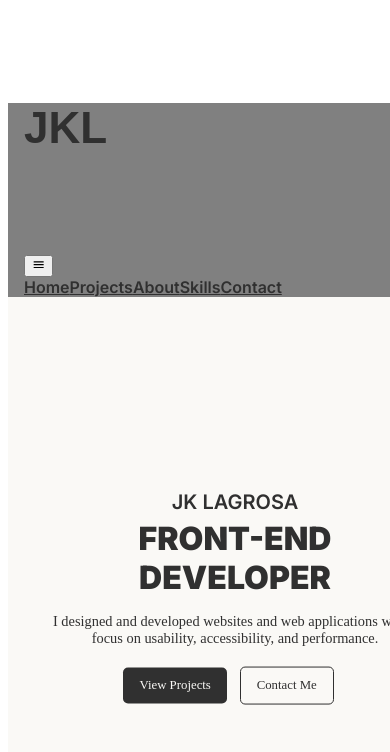
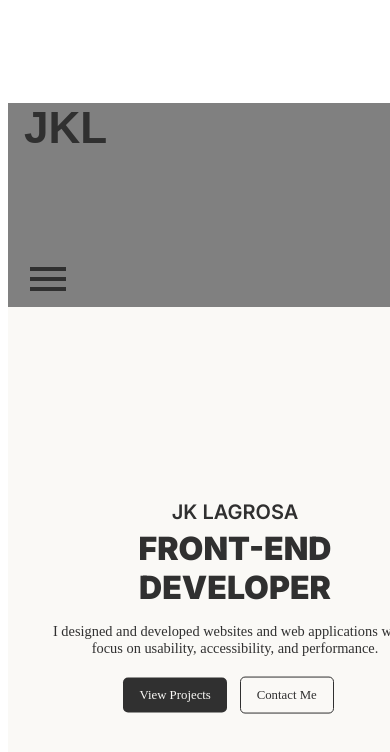
Before and after one commit to jklagrosa/JK-Lagrosa, a Next.js app: page / in a window 390 px wide. Shown: the top 752 px of the page. Built offline with nearby package versions, Linux system fonts and the light colour scheme.

Commit message:
Added: media queries to offcanvas

```diff
--- a/components/Nav.js
+++ b/components/Nav.js
@@ -1,11 +1,17 @@
+import { useState } from "react";
 import styles from "../styles/COMPONENT.module.scss";
 import Container from "react-bootstrap/Container";
 import Nav from "react-bootstrap/Nav";
 import Navbar from "react-bootstrap/Navbar";
+import Offcanvas from "react-bootstrap/Offcanvas";
 import { useRouter } from "next/router";
 import { MdOutlineMenu } from "react-icons/md";
 
 const Navigation = () => {
+  const [show, setShow] = useState(false);
+
+  const handleClose = () => setShow(false);
+  const handleShow = () => setShow(true);
   const router = useRouter();
 
   return (
@@ -19,20 +25,55 @@ const Navigation = () => {
           <Navbar.Brand onClick={() => router.push("/")}>
             <h6>JKL</h6>
           </Navbar.Brand>
-          <Navbar.Toggle aria-controls="basic-navbar-nav">
-            <MdOutlineMenu />
+          <Navbar.Toggle
+            aria-controls="basic-navbar-nav"
+            style={{ all: "unset" }}
+          >
+            <MdOutlineMenu
+              className={styles._navigation_hamburger_menu_}
+              onClick={handleShow}
+            />
           </Navbar.Toggle>
-          <Navbar.Collapse id="basic-navbar-nav">
+          <Navbar.Collapse
+            id="basic-navbar-nav"
+            className={styles._navigation_collapse_}
+          >
             <Nav className="ms-auto" id={styles._navigation_component_links_}>
               <Nav.Link onClick={() => router.push("/")}>Home</Nav.Link>
-              <Nav.Link href="#link">Projects</Nav.Link>
-              <Nav.Link href="#link">About</Nav.Link>
-              <Nav.Link href="#link">Skills</Nav.Link>
-              <Nav.Link href="#link">Contact</Nav.Link>
+              <Nav.Link href="#projects">Projects</Nav.Link>
+              <Nav.Link href="#about">About</Nav.Link>
+              <Nav.Link href="#skills">Skills</Nav.Link>
+              <Nav.Link href="#contact">Contact</Nav.Link>
             </Nav>
           </Navbar.Collapse>
         </Container>
       </Navbar>
+
+      {/* OFFCANVAS FOR LINKS - MEDIUM TO SMALL DEVICES - 991px */}
+
+      <Offcanvas
+        show={show}
+        onHide={handleClose}
+        className={styles._navigation_offcanvas_wrapper}
+      >
+        <Offcanvas.Header closeButton>
+          <Offcanvas.Title className={styles._navigation_offcanvas_title}>
+            {/* JKL */}
+          </Offcanvas.Title>
+        </Offcanvas.Header>
+        <Offcanvas.Body className={styles._navigation_offcanvas_body}>
+          <a onClick={() => router.push("/")}>Home</a>
+          <br />
+          <a href="#projects">Projects</a>
+          <br />
+          <a href="#about">About</a>
+          <br />
+          <a href="#skills">Skills</a>
+          <br />
+          <a href="#contact">Contact</a>
+          <br />
+        </Offcanvas.Body>
+      </Offcanvas>
     </>
   );
 };
--- a/styles/COMPONENT.module.scss
+++ b/styles/COMPONENT.module.scss
@@ -1,4 +1,78 @@
 @import "../styles/utils.module.scss";
+
+
+// OFFCANVAS CLASSES
+._navigation_offcanvas_wrapper{
+    max-width: 300px;
+    width: 100%;
+
+
+
+
+    @media only screen and (max-width: 576px){
+        max-width: 250px;
+    }
+
+
+
+
+
+    ._navigation_offcanvas_title{
+        font-family: "Agent", sans-serif;
+        font-weight: 900;
+        font-size: 2.25rem;
+    }
+
+    ._navigation_offcanvas_body{
+        display: grid;
+        place-items: center;
+
+        margin-top: 1.25rem;
+        a{
+            all: unset;
+            cursor: pointer;
+            // margin-bottom: 1.75rem;
+            display: inline-block;
+            font-size: 1.75rem;
+            font-weight: 600;
+            font-family: $HEADER_FONT;
+            text-transform: uppercase;
+            transition: all 0.2s ease-in-out;
+
+
+            &:hover{
+                color: $H_GRAY;
+            }
+
+
+
+
+
+
+            @media only screen and (max-width: 767px) {
+                font-size: 1.5rem;
+            }
+
+
+            @media only screen and (max-width: 576px) {
+                font-size: 1.25rem;
+            }
+
+
+
+        }
+    }
+}
+
+
+// END
+
+
+
+
+
+
+
 
 
 ._navigation_component_wrapper{
@@ -16,7 +90,29 @@
 
 
 
+    ._navigation_hamburger_menu_{
+        display: none;
+        font-size: 3rem;
+        color: $BLACK;
 
+
+        @media only screen and (max-width: 991px) {
+            display: block;
+        }
+
+
+    }
+
+
+
+
+    ._navigation_collapse_{
+        display: block;
+
+        @media only screen and (max-width: 991px) {
+            display: none;
+        }
+    }
 
 
 
```
